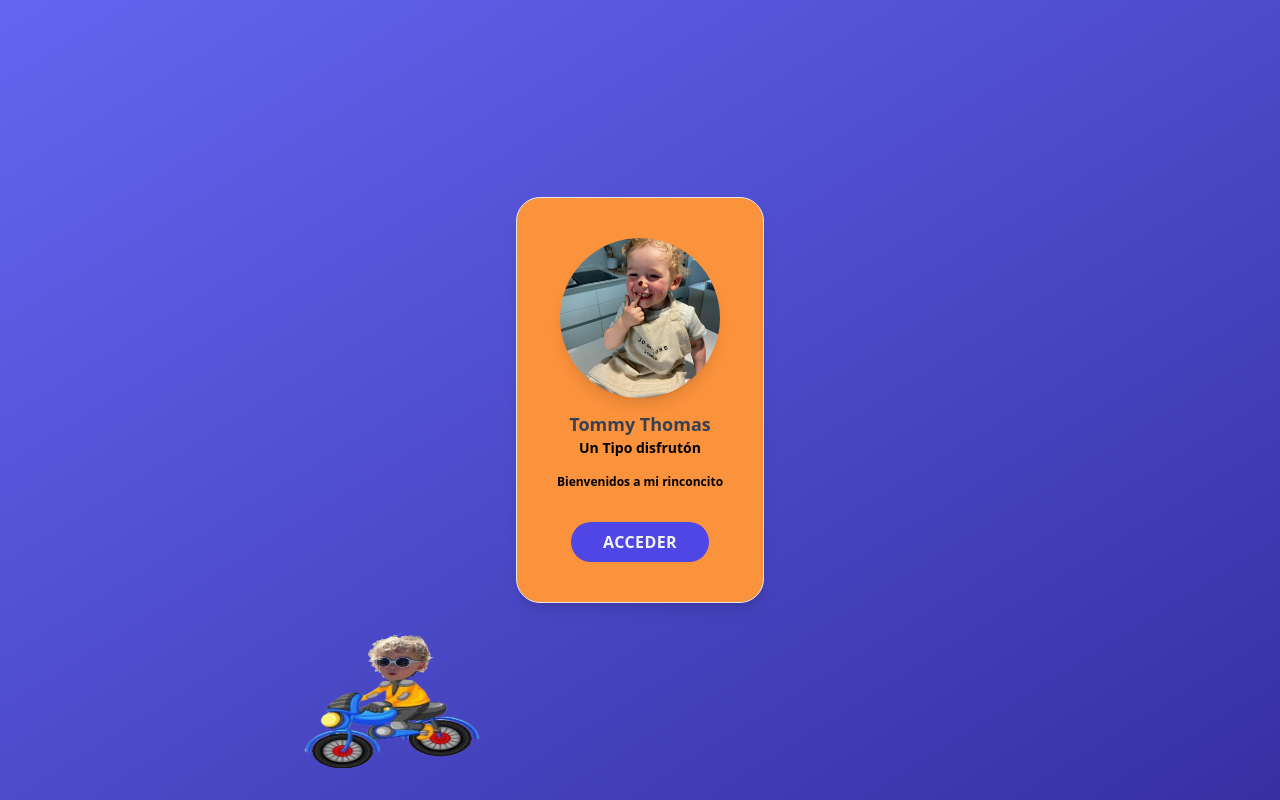
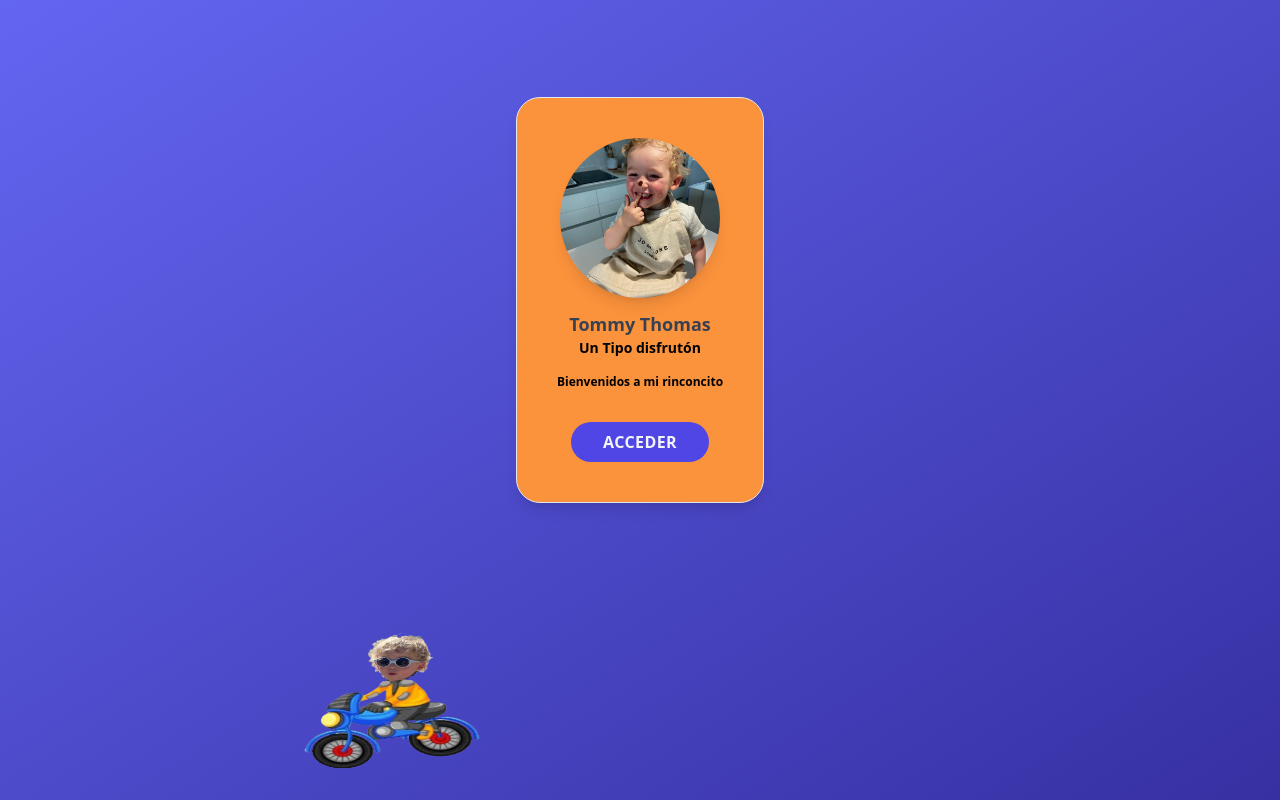
Before and after one commit to sergio-ove/rincon-tommy-tomas, a Vue app: page / in a window 1280 px wide. Built offline with nearby package versions, Linux system fonts and the light colour scheme.

Commit message:
corregida medida de la card

```diff
--- a/src/components/wcInicio/wcInicio.vue
+++ b/src/components/wcInicio/wcInicio.vue
@@ -1,19 +1,25 @@
 <template>
-<div class="flex flex-col justify-center items-center h-screen bg-gradient-to-br from-indigo-500 to-indigo-800 overflow-hidden relative">
-  <div class="bg-orange-400 font-semibold text-center rounded-3xl border shadow-lg p-10 max-w-xs">
+<div class=" flex flex-col justify-center items-center h-screen bg-gradient-to-br from-indigo-500 to-indigo-800 overflow-hidden relativ0e">
+  <div class="bg-orange-400 font-semibold text-center rounded-3xl border shadow-lg p-10 max-w-xs contenedor">
     <img class="mb-3 w-32 h-32 rounded-full shadow-lg mx-auto" src="/src/assets/pastel.jpg" alt="product designer">
     <h1 class="text-lg text-gray-700">Tommy Thomas</h1>
     <h2 class="text-sm text-black">Un Tipo disfrutón</h2>
     <p class="text-xs text-black mt-4">Bienvenidos a mi rinconcito</p>
     <button @click="pagBienvenida" class="hover:bg-blue-400 bg-indigo-600 px-8 py-2 mt-8 rounded-3xl text-gray-100 font-semibold uppercase tracking-wide">Acceder</button>
   </div>
-  <wcMotorista></wcMotorista>
+
+    <wcMotorista></wcMotorista>
+
+
 </div>
 
 </template>
 <script src="./wcInicio.js"></script>
 
 <style scoped>
+.contenedor{
+  margin-bottom: 200px;
+}
 img {
   object-fit: cover;
   width: 160px; /* O cualquier tamaño mayor que prefieras */
```
